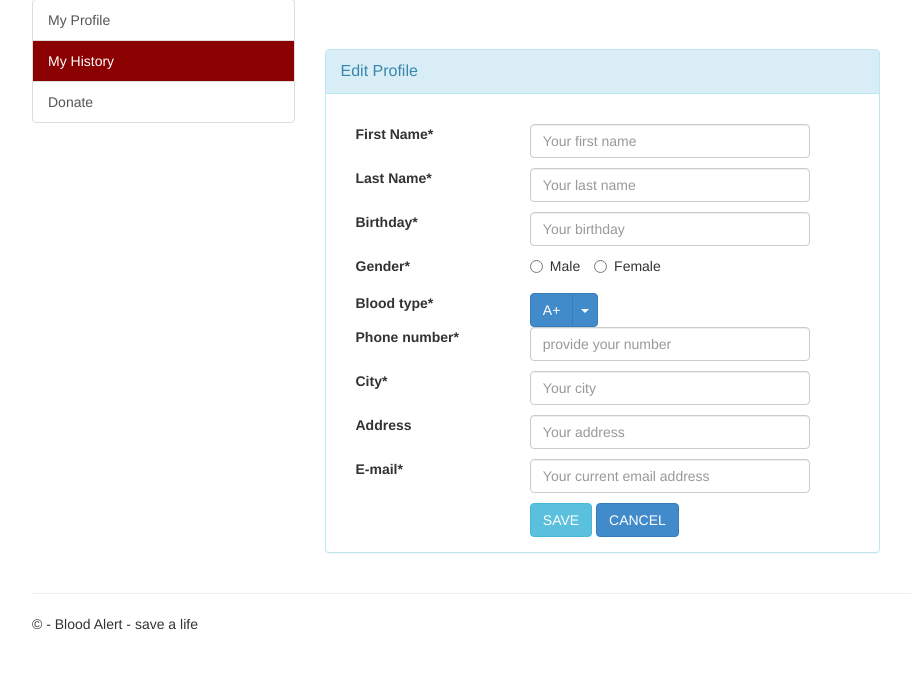
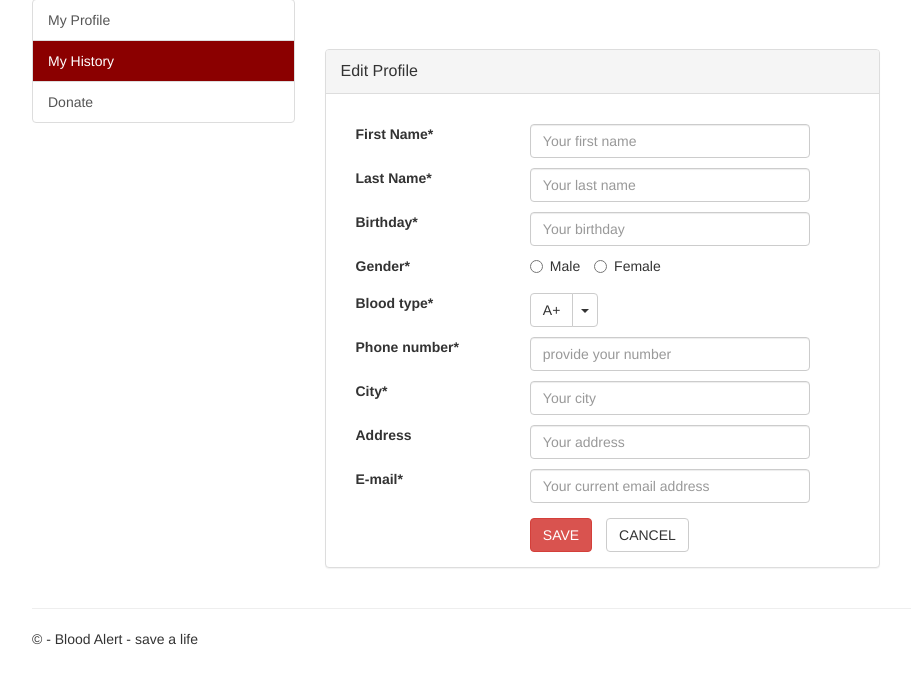
Before and after one commit to kennedyopokuasare/BloodAlert, a Flask app: template src/webClient/templates/profileEdit.html in a window 1280 px wide. Shown: the part 51-735 px from the top of the page, without its empty margins (38-949 px from the left). Run offline with Flask 2, Linux system fonts and the light colour scheme; the template is opened without the code that fills it, so the values that code supplies are empty; parts of the project's set-up code (start-up, migrations or seed data) failed here and were passed over.

Commit message:
profileEdit updated

```diff
--- a/src/webClient/templates/profileEdit.html
+++ b/src/webClient/templates/profileEdit.html
@@ -1,14 +1,15 @@
 {% extends "donor_layout.html" %}
 {% block donorContent %}
 
-<div id="signupbox" style=" margin-top:50px" class="col-xs-12 col-sm-6 col-md-6">
-        <div class="panel panel-info">
+<div style=" margin-top:50px" class="col-xs-12 col-sm-6 col-md-6">
+    <div class="panel panel-default">
+
         <div class="panel-heading">
             <div class="panel-title">Edit Profile</div>
         </div>
+
         <div class="panel-body" >
             <form method="post" action=".">
-
                 <div class="form-group required">
                     <label class="control-label col-md-4  requiredField"> First Name<span class="asteriskField">*</span> </label>
                     <div class="controls col-md-8 ">
@@ -34,64 +35,62 @@
                             <label class="radio-inline"> <input type="radio" name="gender" id="id_gender_female" value="F"  style="margin-bottom: 10px">Female </label>
                     </div>
                 </div>
-                        <div class="form-group required" style="margin-bottom: 10px">
+                <div class="form-group required">
                     <label class="control-label col-md-4  requiredField"> Blood type<span class="asteriskField">*</span> </label>
                     <div class="controls col-md-8 ">
                         <div class="btn-group">
-                                    <button type="button" class="btn btn-primary">A+</button>
-                                    <button type="button" class="btn btn-primary dropdown-toggle" data-toggle="dropdown">
+                            <button type="button" class="btn btn-default">A+</button>
+                            <button type="button" class="btn btn-default dropdown-toggle" data-toggle="dropdown">
                                 <span class="caret"></span><span class="sr-only"></span>
                             </button>
-                                    <ul class="dropdown-menu" role="menu" style="width: 20px;">
-                                        <li><a>O+</a></li>
-                                        <li><a>O-</a></li>
-                                        <li><a>A+</a></li>
-                                        <li><a>A-</a></li>
-                                        <li><a>B+</a></li>
-                                        <li><a>B-</a></li>
-                                        <li><a>AB+</a></li>
-                                        <li><a>AB-</a></li>
+                            <ul class="dropdown-menu" role="menu" style="min-width:0px; width:68px; cursor: default">
+                                <li><a><center>O+</center></a></li>
+                                <li><a><center>O-</center></a></li>
+                                <li><a><center>A+</center></a></li>
+                                <li><a><center>A-</center></a></li>
+                                <li><a><center>B+</center></a></li>
+                                <li><a><center>B-</center></a></li>
+                                <li><a><center>AB+</center></a></li>
+                                <li><a><center>AB-</center></a></li>
                             </ul>
                         </div>
                     </div>
-                        </div><br />
+                </div>
                 <div class="form-group required">
-                             <label class="control-label col-md-4  requiredField"> Phone number<span class="asteriskField">*</span> </label>
+                        <label class="control-label col-md-4  requiredField"  style="margin-top: 10px"> Phone number<span class="asteriskField">*</span> </label>
                         <div class="controls col-md-8 ">
-                                 <input class="input-md textinput textInput form-control" id="phoneNumber" name="number" placeholder="provide your number" style="margin-bottom: 10px" type="text" />
+                            <input class="input-md textinput textInput form-control" id="phoneNumber" name="number" placeholder="provide your number" style="margin-top: 10px" style="margin-bottom: 10px" type="text" />
                     </div>
                 </div>
                 <div class="form-group required">
-                            <label class="control-label col-md-4  requiredField"> City<span class="asteriskField">*</span> </label>
+                    <label class="control-label col-md-4  requiredField" style="margin-top: 10px"> City<span class="asteriskField">*</span> </label>
                     <div class="controls col-md-8 ">
-                                <input class="input-md  textinput textInput form-control" id="city_edit" maxlength="30" name="city" placeholder="Your city" style="margin-bottom: 10px" type="text" />
+                        <input class="input-md  textinput textInput form-control" id="city_edit" maxlength="30" name="city" placeholder="Your city" style="margin-top: 10px" style="margin-bottom: 10px" type="text" />
                     </div>
                 </div>
                 <div class="form-group required">
-                            <label class="control-label col-md-4"> Address </label>
+                    <label class="control-label col-md-4" style="margin-top: 10px"> Address </label>
                     <div class="controls col-md-8 ">
-                                <input class="input-md  textinput textInput form-control" id="address_edit" maxlength="30" name="address" placeholder="Your address" style="margin-bottom: 10px" type="text" />
+                        <input class="input-md  textinput textInput form-control" id="address_edit" maxlength="30" name="address" placeholder="Your address" style="margin-top: 10px" style="margin-bottom: 10px" type="text" />
                     </div>
                 </div>
                 <div class="form-group required">
-                            <label for="id_email" class="control-label col-md-4  requiredField"> E-mail<span class="asteriskField">*</span> </label>
+                    <label for="id_email" class="control-label col-md-4  requiredField" style="margin-top: 10px"> E-mail<span class="asteriskField">*</span> </label>
                     <div class="controls col-md-8 ">
-                                <input class="input-md emailinput form-control" id="id_email" name="email" placeholder="Your current email address" style="margin-bottom: 10px" type="email" />
+                        <input class="input-md emailinput form-control" id="id_email" name="email" placeholder="Your current email address" style="margin-top: 10px" style="margin-bottom: 10px" type="email" />
                     </div>
                 </div>
 
-
                 <div class="form-group">
                     <div class="aab controls col-md-4 "></div>
-                            <div class="controls col-md-8 ">
-                                <input type="submit" name="Save" value="SAVE" class="btn btn-primary btn btn-info" id="profileEdite_save" />
-                                <input type="button" name="Cancel" value="CANCEL" class="btn btn btn-primary" id="profileEdite_cancel" />
+                    <div class="controls col-md-8 " style="margin-top: 15px">
+                        <input type="submit" name="Save" value="SAVE" class="btn btn-primary btn btn-danger" id="profileEdite_save" style="margin-right: 10px"/>
+                        <input type="button" name="Cancel" value="CANCEL" class="btn btn btn-default" id="profileEdite_cancel" />
                     </div>
                 </div>
-
-
             </form>
         </div>
+
     </div>
 </div>
 
```
Lines whose indentation alone changed are shown as unchanged.
